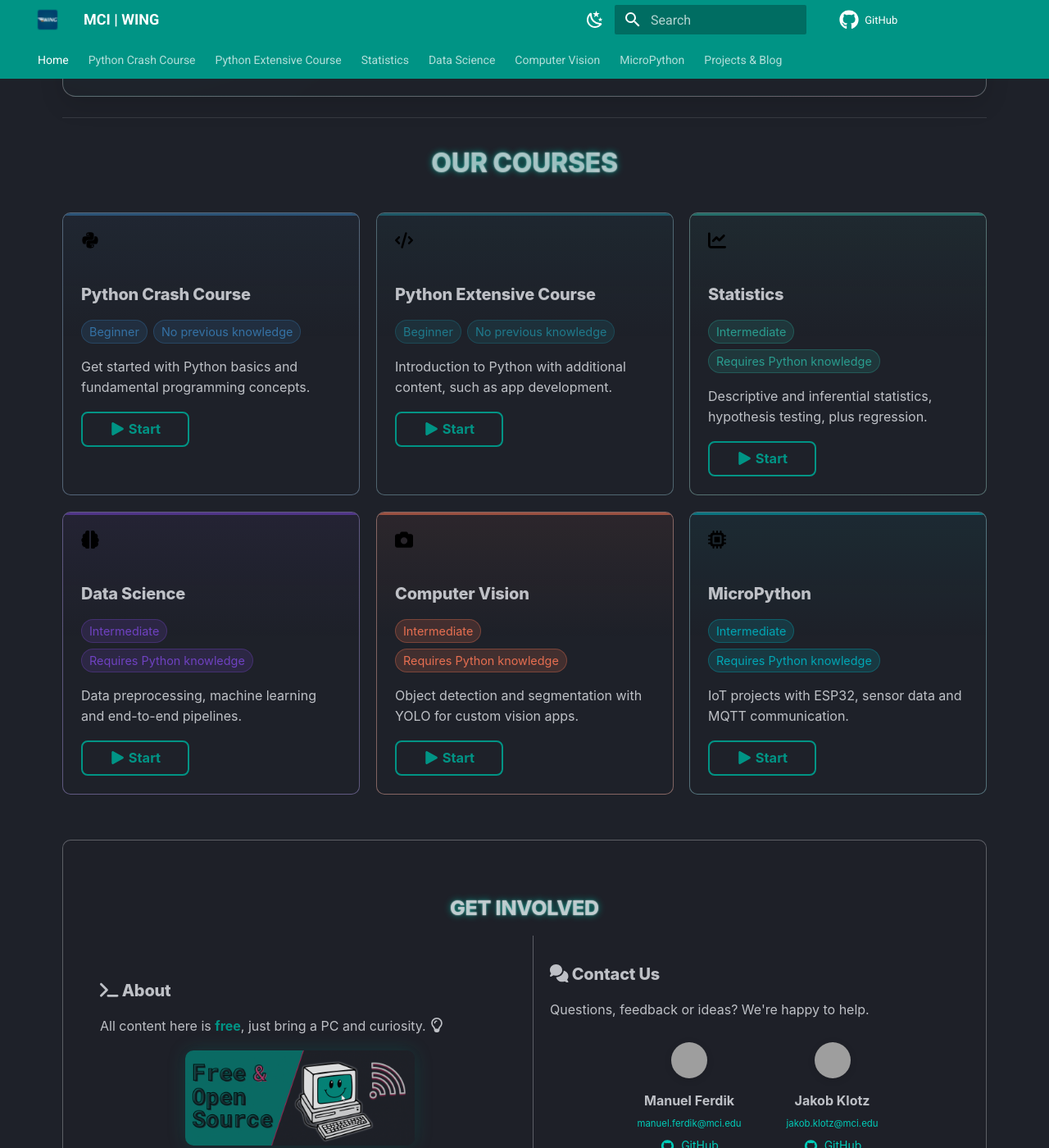
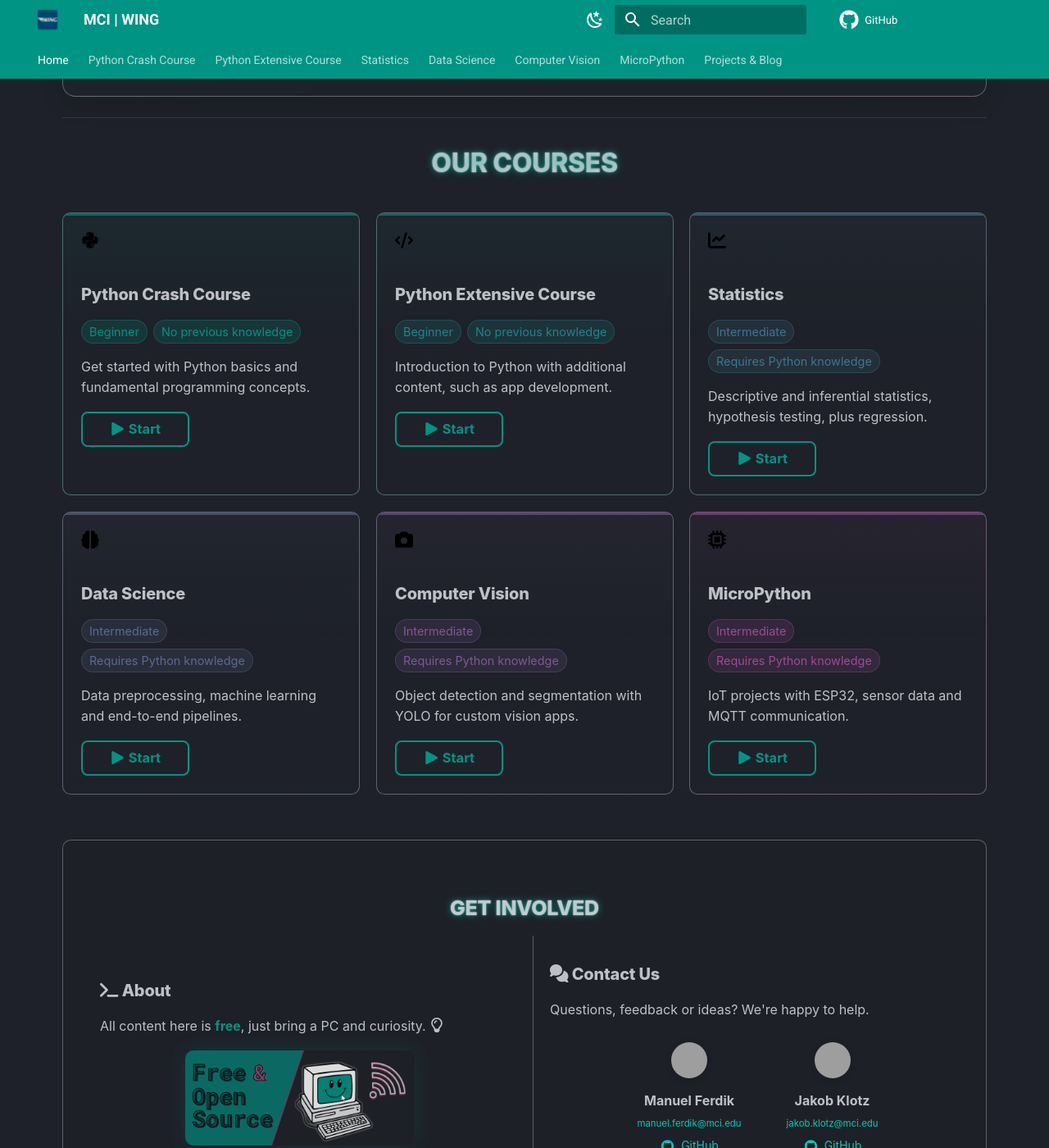
Before and after one commit to mciwing/mciwing.github.io, an MkDocs documentation site: the page built from docs/index.md, in a window 1280 px wide and 1400 px high, scrolled down 296 px. Shown: the whole window at 82% size. Built offline with MkDocs 1.6.1 and Material for MkDocs 9.7.7, drawn with Linux system fonts in a browser that asks for light colours; comment, search, counter and statistics services are not loaded; grey boxes are pictures that could not be loaded.

Commit message:
style: use a color gradient for course cards #63

```diff
--- a/overrides/home.html
+++ b/overrides/home.html
@@ -452,12 +452,12 @@ code, pre, kbd, samp { font-family: var(--font-mono); }
 }
 
 /* Per-card accent mapping */
-.course-card[data-accent="python"] { --course-accent: #3572A5; }
-.course-card[data-accent="extensive"] { --course-accent: #1f7a8c; }
-.course-card[data-accent="statistics"] { --course-accent: #2a9d8f; }
-.course-card[data-accent="datascience"] { --course-accent: #6f42c1; }
-.course-card[data-accent="vision"] { --course-accent: #e76f51; }
-.course-card[data-accent="micropython"] { --course-accent: #00a7b5; }
+.course-card[data-accent="python"] { --course-accent: #009485; }
+.course-card[data-accent="extensive"] { --course-accent: #1F8689; }
+.course-card[data-accent="statistics"] { --course-accent: #3E778D; }
+.course-card[data-accent="datascience"] { --course-accent: #5E6990; }
+.course-card[data-accent="vision"] { --course-accent: #7D5A94; }
+.course-card[data-accent="micropython"] { --course-accent: #9C4C98; }
 
 /* Icon uses accent */
 .course-card__icon {
```
